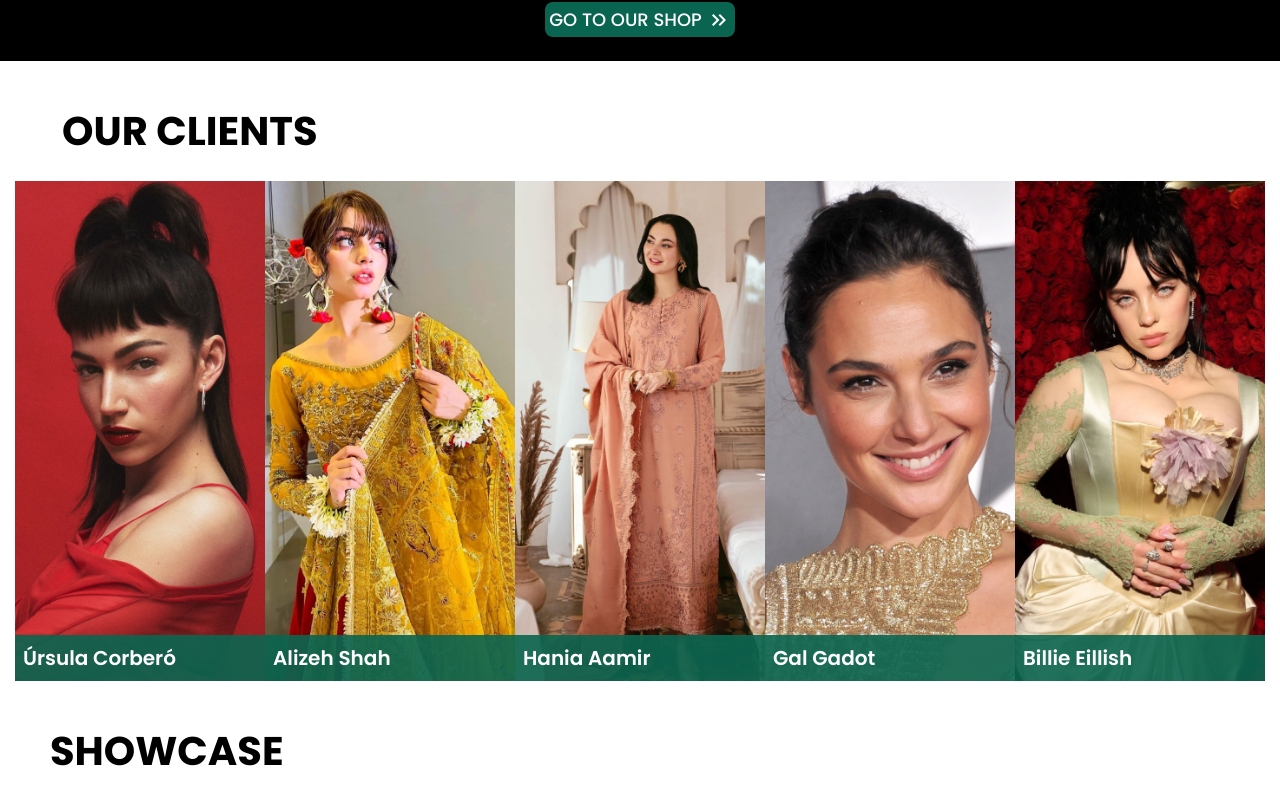
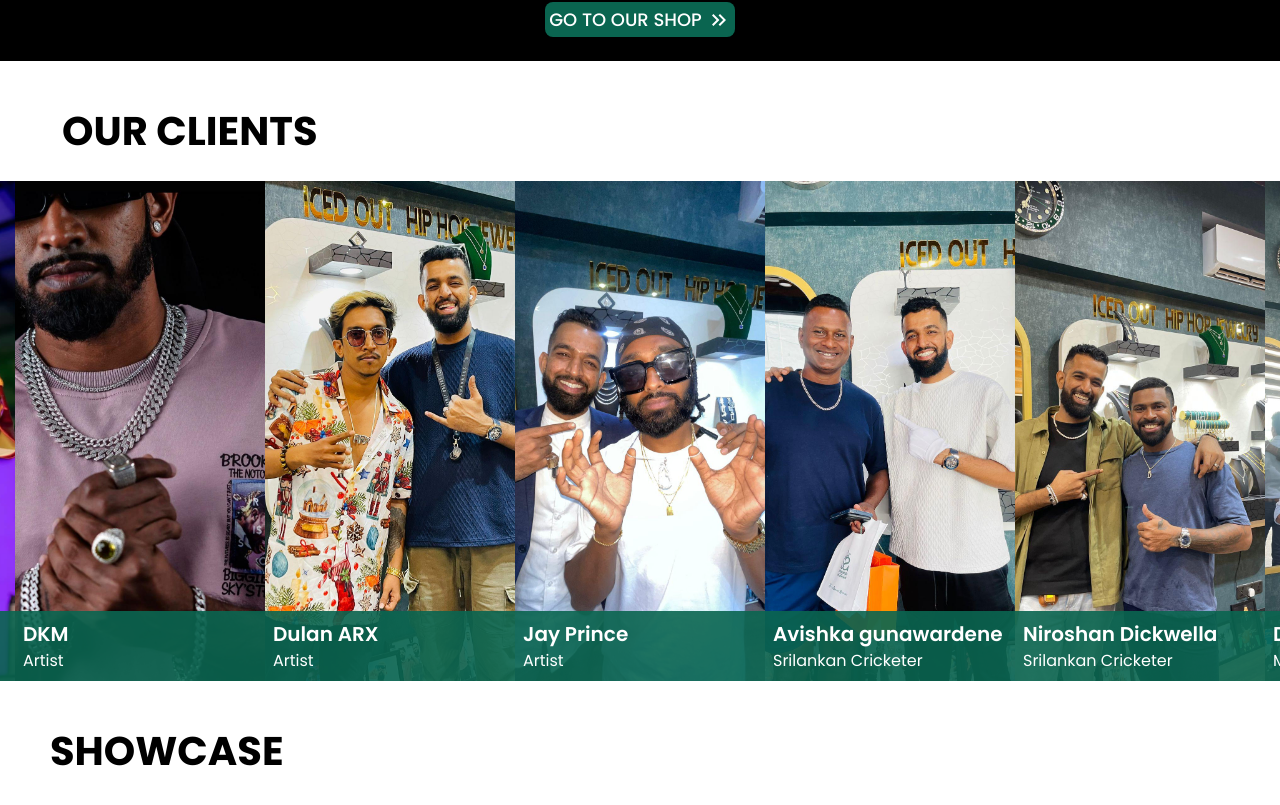
Before and after one commit to TiranChanuka/silversparkles.lk---frontend, a React (Vite) app: page / in a window 1280 px wide. Shown: the part 4757-5562 px from the top of the page. Built offline with nearby package versions, Linux system fonts and the light colour scheme.

Commit message:
add client data

```diff
--- a/src/Components/Client Card/ClientData.js
+++ b/src/Components/Client Card/ClientData.js
@@ -1,33 +1,94 @@
-import Client1 from '../../assets/client1.png'
-import Client2 from '../../assets/client2.png'
-import Client3 from '../../assets/client3.png'
-import Client4 from '../../assets/client4.png'
-import Client5 from '../../assets/client5.png'
+import costha from "../../assets/client/costha.jpg";
+import shene from "../../assets/client/shane.jpg";
+import client1 from "../../assets/client/client1.jpg";
+import client2 from "../../assets/client/client2.jpg";
+import client3 from "../../assets/client/client3.jpg";
+import asanka from "../../assets/client/asanka.jpg";
+import dickwella from "../../assets/client/dikwella.jpg";
+import dilantha from "../../assets/client/dilantha.jpg";
+import gurubaz from "../../assets/client/gurubaz.jpg";
+import kaizer from "../../assets/client/kizer.jpg";
+import satheeshan from "../../assets/client/satheeshan.jpg";
+import hana2 from "../../assets/client/hana (2).jpg";
+import shanputha3 from "../../assets/client/shanputha (3).jpg";
 
 export const clients = [
   {
-        id:1,
-        img: Client1,
-        name: "Úrsula Corberó"
+    id: 1,
+    img: costha,
+    name: "Costha Marley",
+    description: "Artist",
   },
   {
-        id:2,
-        img: Client2,
-        name: "Alizeh Shah"
+    id: 2,
+    img: shanputha3,
+    name: "Shan Putha",
+    description: "Artist",
   },
   {
-        id:3,
-        img: Client3,
-        name: "Hania Aamir"
+    id: 4,
+    img: shene,
+    name: "Shane Zing",
+    description: "Artist",
   },
   {
-        id:4,
-        img: Client4,
-        name: "Gal Gadot"
+    id: 6,
+    img: hana2,
+    name: "Hana Shafa",
+    description: "Artist",
   },
   {
-        id:5,
-        img: Client5,
-        name: "Billie Eillish"
+    id: 7,
+    img: client1,
+    name: "DKM",
+    description: "Artist",
   },
-]
+  {
+    id: 8,
+    img: client2,
+    name: "Dulan ARX",
+    description: "Artist",
+  },
+  {
+    id: 9,
+    img: client3,
+    name: "Jay Prince",
+    description: "Artist",
+  },
+  {
+    id: 10,
+    img: asanka,
+    name: "Avishka gunawardene",
+    description: "Srilankan Cricketer",
+  },
+  {
+    id: 11,
+    img: dickwella,
+    name: "Niroshan Dickwella",
+    description: "Srilankan Cricketer",
+  },
+  {
+    id: 12,
+    img: dilantha,
+    name: "Dilantha Malagamuwa",
+    description: "Motorsports Racing Driver",
+  },
+  {
+    id: 13,
+    img: gurubaz,
+    name: "Ramanullah Gurubaz",
+    description: "Afghanistan Cricketer",
+  },
+  {
+    id: 15,
+    img: kaizer,
+    name: "Kaizer Kaiz",
+    description: "Artist",
+  },
+  {
+    id: 16,
+    img: satheeshan,
+    name: "Satheeshan Rathnayaka",
+    description: "Artist",
+  },
+];
```
Lines whose indentation alone changed are shown as unchanged.
